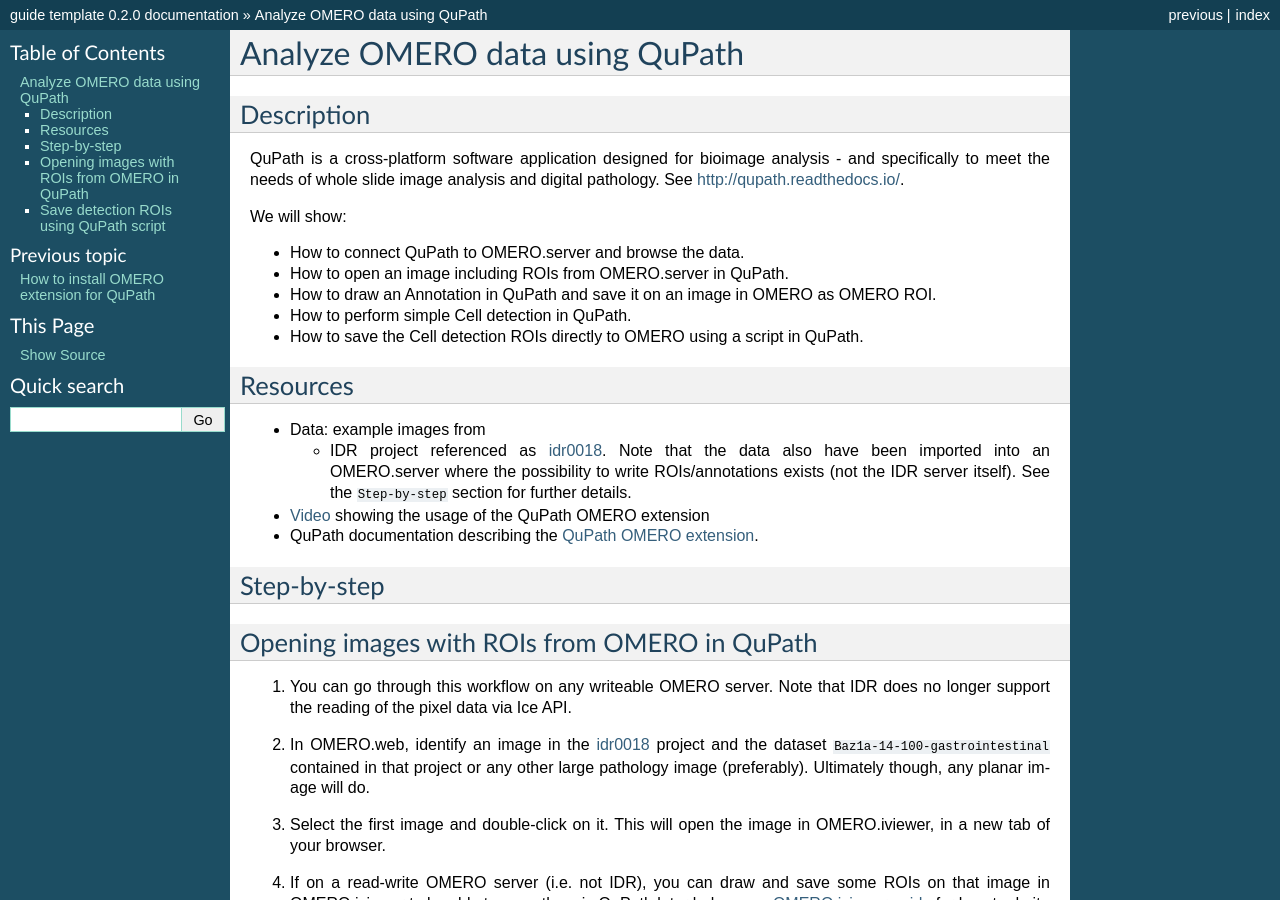
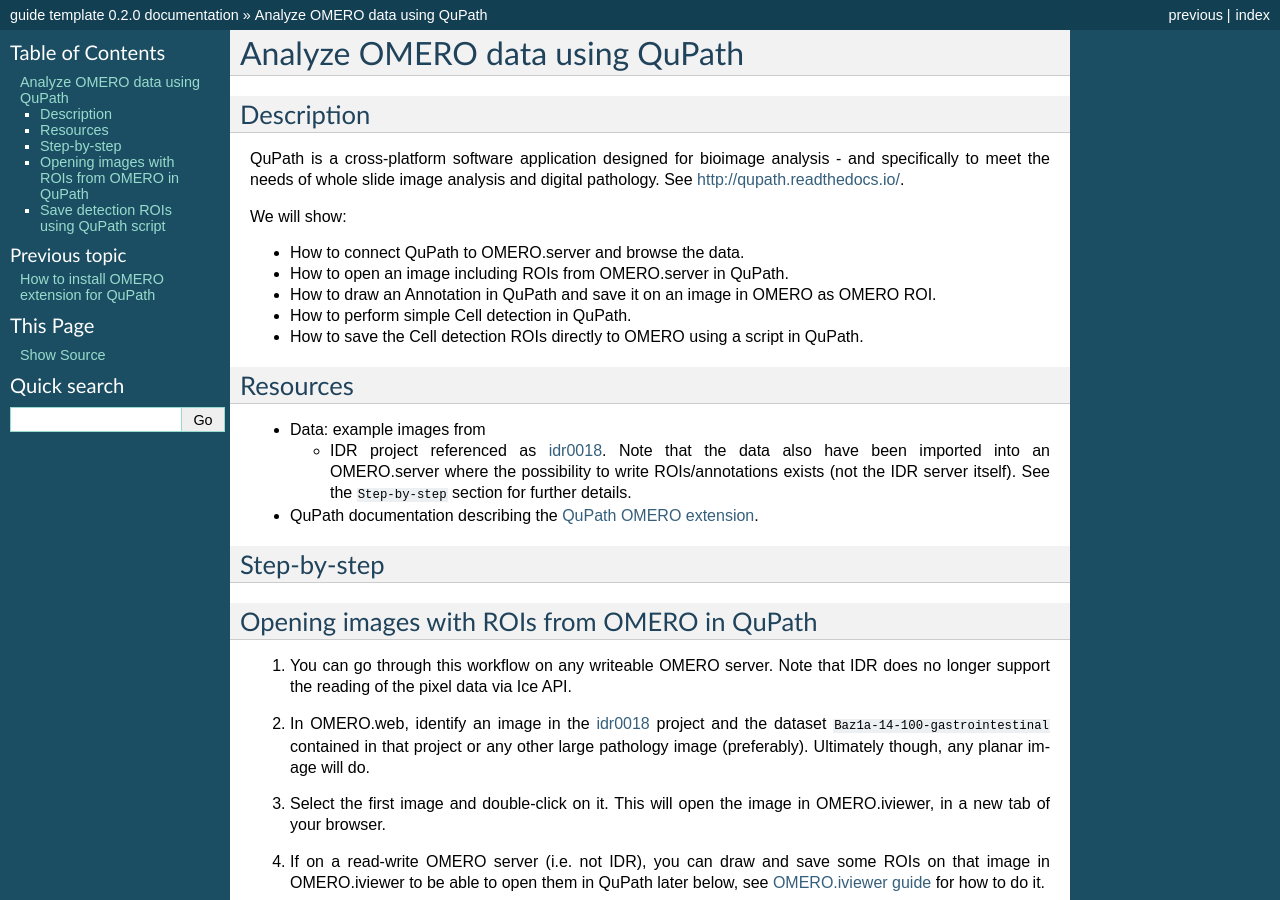
Before and after one commit to ome/omero-guide-qupath, a Sphinx documentation site: the page built from docs/qupath.rst, in a window 1280 px wide and 900 px high. Built offline with Sphinx 7.4.7, drawn with Linux system fonts in a browser that asks for light colours.

Commit message:
Remove outdated video (newer video not available on youtube)

```diff
--- a/docs/qupath.rst
+++ b/docs/qupath.rst
@@ -27,7 +27,6 @@
 
   - IDR project referenced as `idr0018 <https://idr.openmicroscopy.org/search/?query=Name:idr0018>`_. Note that the data also have been imported into an OMERO.server where the possibility to write ROIs/annotations exists (not the IDR server itself). See the ``Step-by-step`` section for further details.
 
-- `Video <https://www.youtube.com/watch?v=IffQ18ZQ3mI>`_ showing the usage of the QuPath OMERO extension
 - QuPath documentation describing the `QuPath OMERO extension <https://qupath.readthedocs.io/en/stable/docs/advanced/omero.html>`_.
 
 Step-by-step
```
